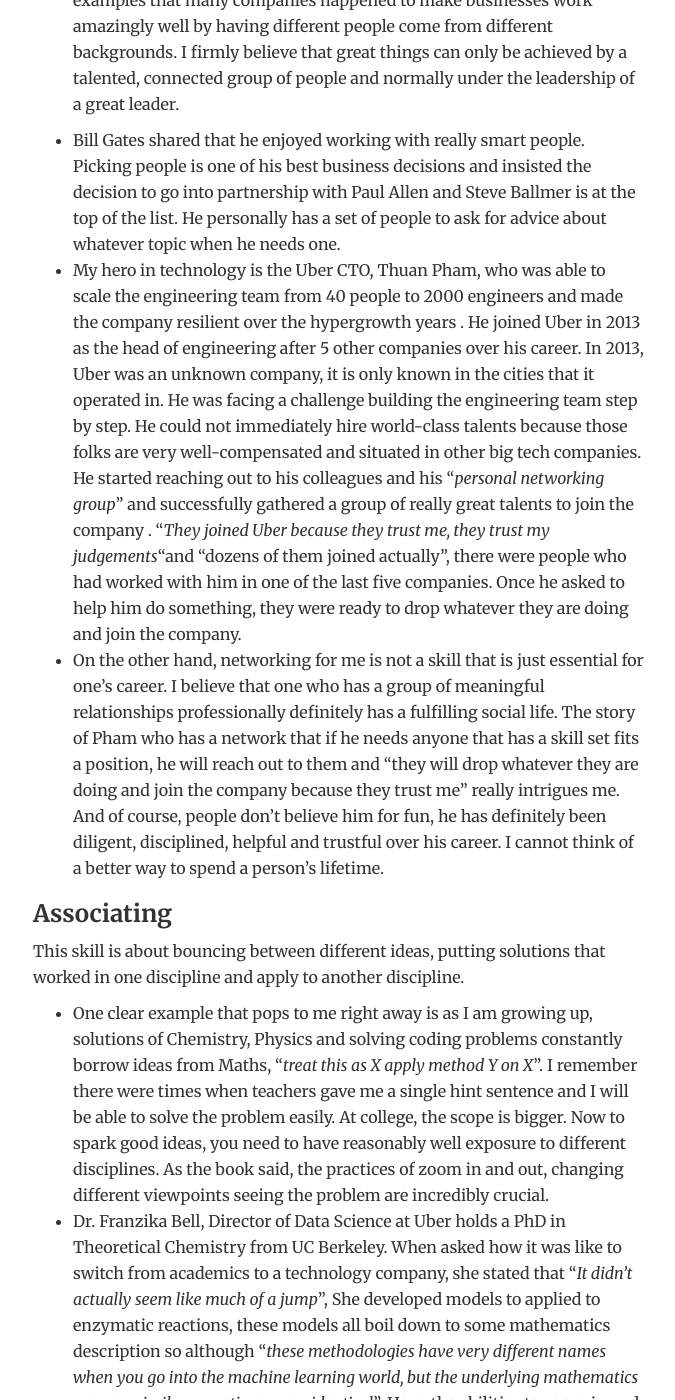
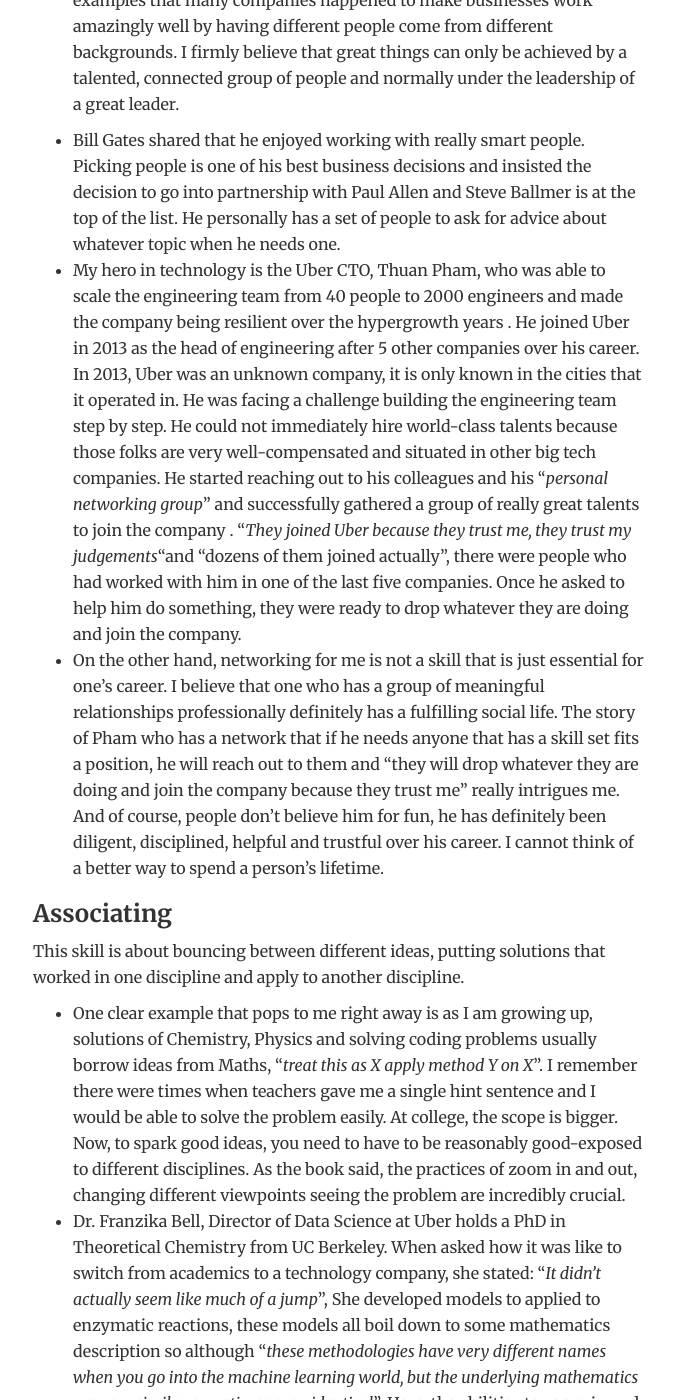
Before and after one commit to quynhdinh/quynhdinh.github.io, a Jekyll site: the page built from _posts/2020-03-16-Innovators_DNA.md, in a window 1280 px wide and 1400 px high, scrolled down 1538 px. Shown: the whole window, without its empty margins (301-976 px from the left). Built offline with Jekyll 4.4.1, drawn with Linux system fonts in a browser that asks for light colours; comment, search, counter and statistics services are not loaded; some of the changed text lies outside the part shown.

Commit message:
Update DNA

```diff
--- a/_posts/2020-03-16-Innovators_DNA.md
+++ b/_posts/2020-03-16-Innovators_DNA.md
@@ -14,13 +14,13 @@
 ### Networking:
 The idea of Networking is to get many people in different fields together to finetune one’s ideas. In early words, the author gives some concrete examples that many companies happened to make businesses work amazingly well by having different people come from different backgrounds. I firmly believe that great things can only be achieved by a talented, connected group of people and normally under the leadership of a great leader.
 - Bill Gates shared that he enjoyed working with really smart people. Picking people is one of his best business decisions and insisted the decision to go into partnership with Paul Allen and Steve Ballmer is at the top of the list. He personally has a set of people to ask for advice about whatever topic when he needs one.
-- My hero in technology is the Uber CTO, Thuan Pham, who was able to scale the engineering team from 40 people to 2000 engineers and made the company resilient over the hypergrowth years . He joined Uber in 2013 as the head of engineering after 5 other companies over his career. In 2013, Uber was an unknown company, it is only known in the cities that it operated in. He was facing a challenge building the engineering team step by step. He could not immediately hire world-class talents because those folks are very well-compensated and situated in other big tech companies. He started reaching out to his colleagues and  his “*personal networking group*” and successfully gathered a group of really great talents to join the company . "*They joined Uber because they trust me, they trust my judgements*"and “dozens of them joined actually”, there were people who had worked with him in one of the last five companies. Once he asked to help him do something, they were ready to drop whatever they are doing and join the company.
+- My hero in technology is the Uber CTO, Thuan Pham, who was able to scale the engineering team from 40 people to 2000 engineers and made the company being resilient over the hypergrowth years . He joined Uber in 2013 as the head of engineering after 5 other companies over his career. In 2013, Uber was an unknown company, it is only known in the cities that it operated in. He was facing a challenge building the engineering team step by step. He could not immediately hire world-class talents because those folks are very well-compensated and situated in other big tech companies. He started reaching out to his colleagues and  his “*personal networking group*” and successfully gathered a group of really great talents to join the company . "*They joined Uber because they trust me, they trust my judgements*"and “dozens of them joined actually”, there were people who had worked with him in one of the last five companies. Once he asked to help him do something, they were ready to drop whatever they are doing and join the company.
 - On the other hand, networking for me is not a skill that is just essential for one’s career. I believe that one who has a group of meaningful relationships professionally definitely has a fulfilling social life. The story of Pham who has a network that if he needs anyone that has a skill set fits a position, he will reach out to them and “they will drop whatever they are doing and join the company because they trust me” really intrigues me. And of course, people don’t believe him for fun, he has definitely been diligent, disciplined, helpful and trustful over his career. I cannot think of a better way to spend a person's lifetime.
 
 ### Associating
 This skill is about bouncing between different ideas, putting solutions that worked in one discipline and apply to another discipline.
-- One clear example that pops to me right away is as I am growing up, solutions of Chemistry, Physics and solving coding problems constantly borrow ideas from Maths, “*treat this as X apply method Y on X*”. I remember there were times when teachers gave me a single hint sentence and I will be able to solve the problem easily. At college, the scope is bigger. Now to spark good ideas, you need to have reasonably well exposure to different disciplines. As the book said, the practices of zoom in and out, changing different viewpoints seeing the problem are incredibly crucial.
-- Dr. Franzika Bell, Director of Data Science at Uber holds a PhD in Theoretical Chemistry from UC  Berkeley. When asked how it was like to switch from academics to a technology company, she stated that  "*It didn’t actually seem like much of a jump*", She developed models to applied to enzymatic reactions, these models all boil down to some mathematics description so although "*these methodologies have very different names when you go into the machine learning world, but the underlying mathematics are very similar, sometimes even identical*". Here, the abilities to zoom in and out incorporated with her skills in Chemistry really help her do a great job at Uber and even was promoted as a Director of Data Science after 4 years joining the company.
+- One clear example that pops to me right away is as I am growing up, solutions of Chemistry, Physics and solving coding problems usually borrow ideas from Maths, “*treat this as X apply method Y on X*”. I remember there were times when teachers gave me a single hint sentence and I would be able to solve the problem easily. At college, the scope is bigger. Now, to spark good ideas, you need to have to be reasonably good-exposed to different disciplines. As the book said, the practices of zoom in and out, changing different viewpoints seeing the problem are incredibly crucial.
+- Dr. Franzika Bell, Director of Data Science at Uber holds a PhD in Theoretical Chemistry from UC  Berkeley. When asked how it was like to switch from academics to a technology company, she stated: "*It didn’t actually seem like much of a jump*", She developed models to applied to enzymatic reactions, these models all boil down to some mathematics description so although "*these methodologies have very different names when you go into the machine learning world, but the underlying mathematics are very similar, sometimes even identical*". Here, the abilities to zoom in and out incorporated with her skills in Chemistry really help her do a great job at Uber and even was promoted as a Director of Data Science after just 4 years joining the company.
 
 What are the other two discovery skills? You might ask. They are **experimenting** and **observing**. I don't think I have enough experience and read enough examples to illustrate these points. I hope I can write about these two sometime in the future.
 ### References
```
